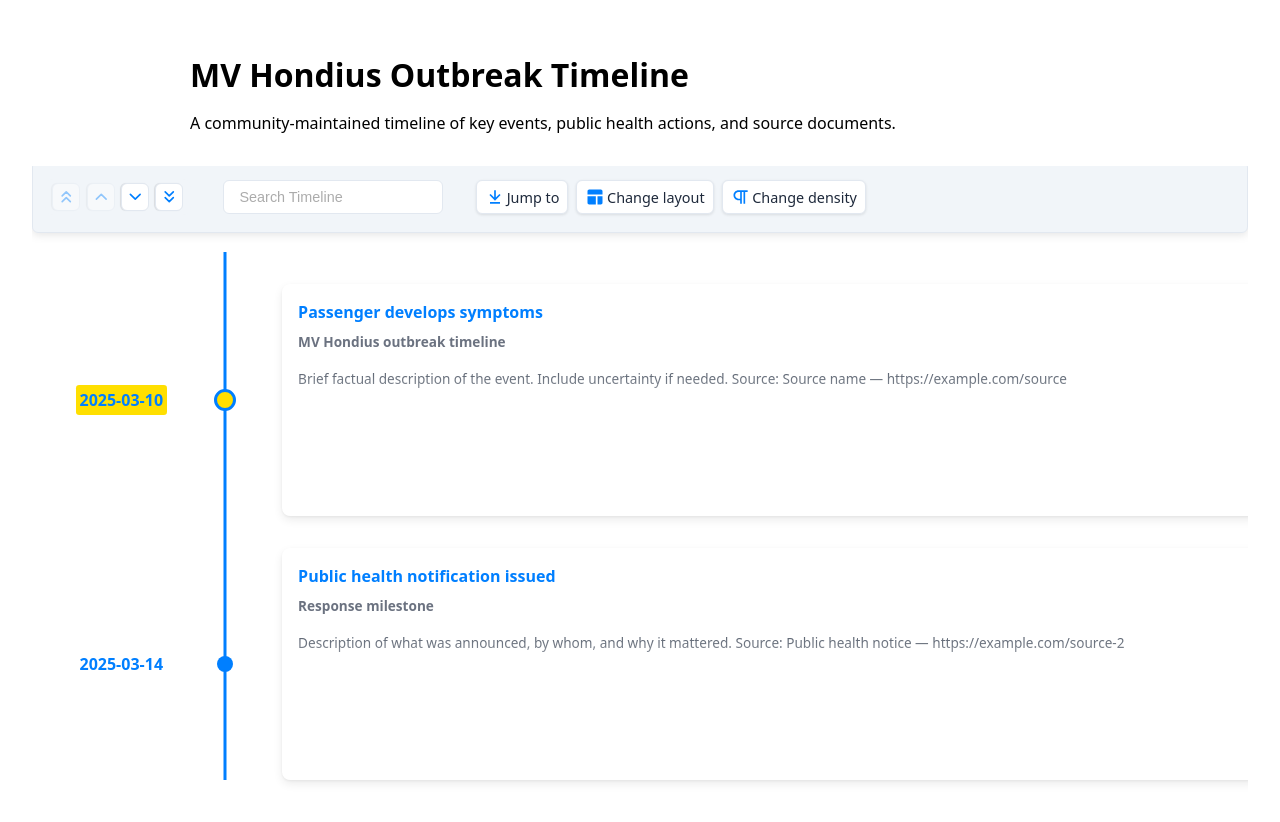
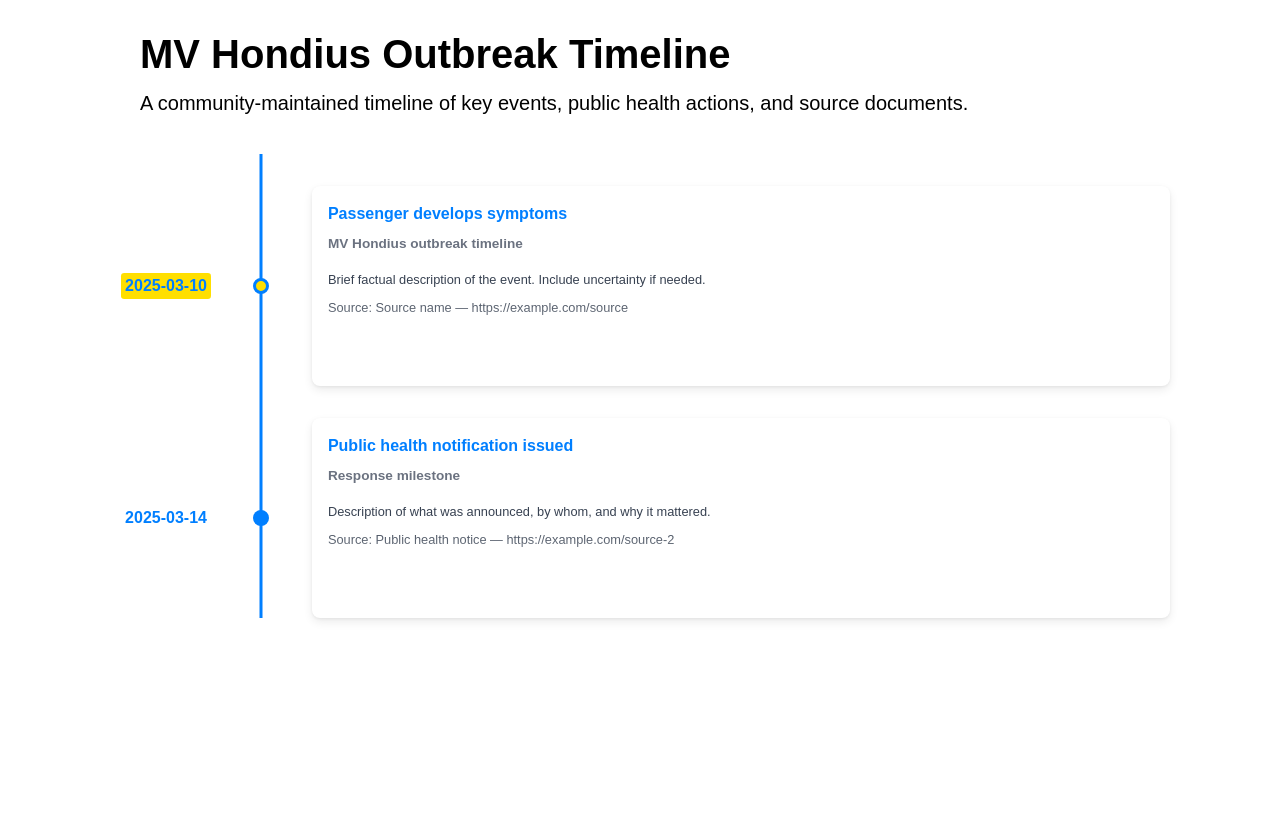
Before and after one commit to emtee10/hondius-outbreak-timeline, a React (Vite) app: page / in a window 1280 px wide. Shown: the top 822 px of the page. Built offline with nearby package versions, Linux system fonts and the light colour scheme.

Commit message:
Address collapsing CSS

```diff
--- a/src/App.jsx
+++ b/src/App.jsx
@@ -15,13 +15,15 @@ export default function App() {
       })
       .then((data) => {
         const formatted = data.map((item) => ({
-          ...item,
+          title: item.title,
+          cardTitle: item.cardTitle,
+          cardSubtitle: item.cardSubtitle,
           cardDetailedText: [
             item.cardDetailedText,
             item.sourceUrl
               ? `Source: ${item.sourceLabel || item.sourceUrl} — ${item.sourceUrl}`
               : ""
-          ].filter(Boolean).join("\n\n")
+          ].filter(Boolean)
         }));
 
         setItems(formatted);
@@ -39,15 +41,14 @@ export default function App() {
         </p>
       </header>
 
-      <section className="timeline">
+      <section className="timeline-wrapper">
         <Chrono
           items={items}
-          mode="alternating"
-          enableSearch
-          useReadMore
+          mode="vertical"
+          disableToolbar
           layout={{
-            cardWidth: 450,
-            cardHeight: "auto"
+            cardWidth: 650,
+            cardHeight: 220
           }}
         />
       </section>
--- a/src/styles.css
+++ b/src/styles.css
@@ -1,25 +1,46 @@
+* {
+  box-sizing: border-box;
+}
+
 html,
 body,
 #root {
   margin: 0;
   min-height: 100%;
-  font-family: system-ui, sans-serif;
+  width: 100%;
+  font-family: Arial, Helvetica, sans-serif;
+}
+
+body {
+  background: #ffffff;
 }
 
 .app {
-  padding: 2rem;
+  width: 100%;
+  min-height: 100vh;
+  padding: 32px;
 }
 
 .header {
-  max-width: 900px;
-  margin: 0 auto 2rem auto;
+  max-width: 1000px;
+  margin: 0 auto 32px auto;
 }
 
 .header h1 {
-  margin-bottom: 0.5rem;
+  margin: 0 0 12px 0;
+  font-size: 40px;
+  line-height: 1.1;
 }
 
-.timeline {
+.header p {
+  margin: 0;
+  font-size: 20px;
+  line-height: 1.5;
+}
+
+.timeline-wrapper {
   width: 100%;
-  height: 80vh;
+  max-width: 1100px;
+  height: 700px;
+  margin: 0 auto;
 }
```
